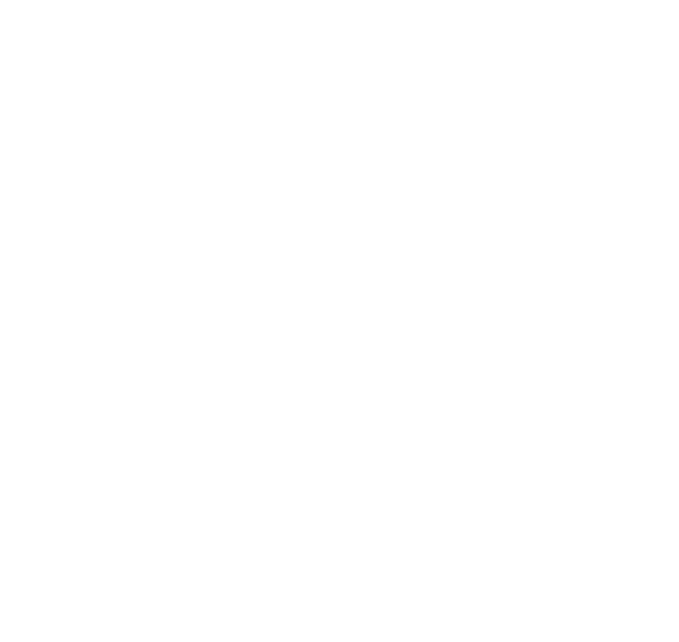
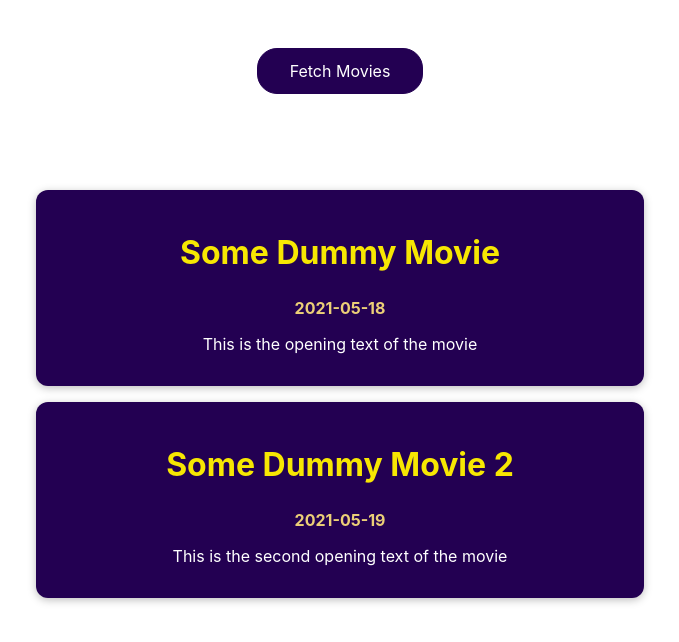
Before and after one commit to KenzheSan/AllHomeWorks, a React (Create React App) app: page / in a window 1280 px wide. Shown: the top 642 px of the page, without its empty margins (300-979 px from the left). Built offline with nearby package versions, Linux system fonts and the light colour scheme.

Commit message:
starting_new_project

```diff
--- a/src/App.css
+++ b/src/App.css
@@ -1,38 +1,29 @@
-.App {
+section {
+  margin: 1rem auto;
+  width: 90%;
+  max-width: 40rem;
   text-align: center;
+  background-color: white;
+  padding: 2rem;
+  border-radius: 12px;
 }
 
-.App-logo {
-  height: 40vmin;
-  pointer-events: none;
+button {
+  font: inherit;
+  cursor: pointer;
+  background: #230052;
+  border: 1px solid #230052;
+  color: white;
+  padding: 0.75rem 2rem;
+  border-radius: 20px;
 }
 
-@media (prefers-reduced-motion: no-preference) {
-  .App-logo {
-    animation: App-logo-spin infinite 20s linear;
-  }
+button:focus {
+  outline: none;
 }
 
-.App-header {
-  background-color: #282c34;
-  min-height: 100vh;
-  display: flex;
-  flex-direction: column;
-  align-items: center;
-  justify-content: center;
-  font-size: calc(10px + 2vmin);
-  color: white;
+button:hover,
+button:active {
+  background-color: #460897;
+  border-color: #460897;
 }
-
-.App-link {
-  color: #61dafb;
-}
-
-@keyframes App-logo-spin {
-  from {
-    transform: rotate(0deg);
-  }
-  to {
-    transform: rotate(360deg);
-  }
-}
--- a/src/App.js
+++ b/src/App.js
@@ -1,7 +1,33 @@
-import React  from 'react'
+import React from 'react';
+import MoviesList from './components/MoviesList';
+import './App.css';
 
 function App() {
-	return <div></div>
+  const dummyMovies = [
+    {
+      id: 1,
+      title: 'Some Dummy Movie',
+      openingText: 'This is the opening text of the movie',
+      releaseDate: '2021-05-18',
+    },
+    {
+      id: 2,
+      title: 'Some Dummy Movie 2',
+      openingText: 'This is the second opening text of the movie',
+      releaseDate: '2021-05-19',
+    },
+  ];
+
+  return (
+    <React.Fragment>
+      <section>
+        <button>Fetch Movies</button>
+      </section>
+      <section>
+        <MoviesList movies={dummyMovies} />
+      </section>
+    </React.Fragment>
+  );
 }
 
-export default App
+export default App;
--- /dev/null
+++ b/src/components/Movie.js
@@ -0,0 +1,15 @@
+import React from 'react';
+
+import classes from './Movie.module.css';
+
+const Movie = (props) => {
+  return (
+    <li className={classes.movie}>
+      <h2>{props.title}</h2>
+      <h3>{props.releaseDate}</h3>
+      <p>{props.openingText}</p>
+    </li>
+  );
+};
+
+export default Movie;
--- /dev/null
+++ b/src/components/Movie.module.css
@@ -0,0 +1,20 @@
+.movie {
+    margin: 1rem;
+    padding: 1rem;
+    background-color: #230052;
+    box-shadow: 0 2px 8px rgba(0, 0, 0, 0.26);
+    border-radius: 12px;
+    text-align: center;
+    color: white;
+  }
+
+  .movie h2 {
+    font-size: 2rem;
+    color: #f7e702;
+  }
+
+  .movie h3 {
+    color: #eccf77;
+    margin: 0;
+    font-size: 1rem;
+  }
--- /dev/null
+++ b/src/components/MoviesList.js
@@ -0,0 +1,21 @@
+import React from 'react';
+
+import Movie from './Movie';
+import classes from './MoviesList.module.css';
+
+const MovieList = (props) => {
+  return (
+    <ul className={classes['movies-list']}>
+      {props.movies.map((movie) => (
+        <Movie
+          key={movie.id}
+          title={movie.title}
+          releaseDate={movie.releaseDate}
+          openingText={movie.openingText}
+        />
+      ))}
+    </ul>
+  );
+};
+
+export default MovieList;
--- /dev/null
+++ b/src/components/MoviesList.module.css
@@ -0,0 +1,5 @@
+.movies-list {
+    list-style: none;
+    margin: 0;
+    padding: 0;
+  }
```
